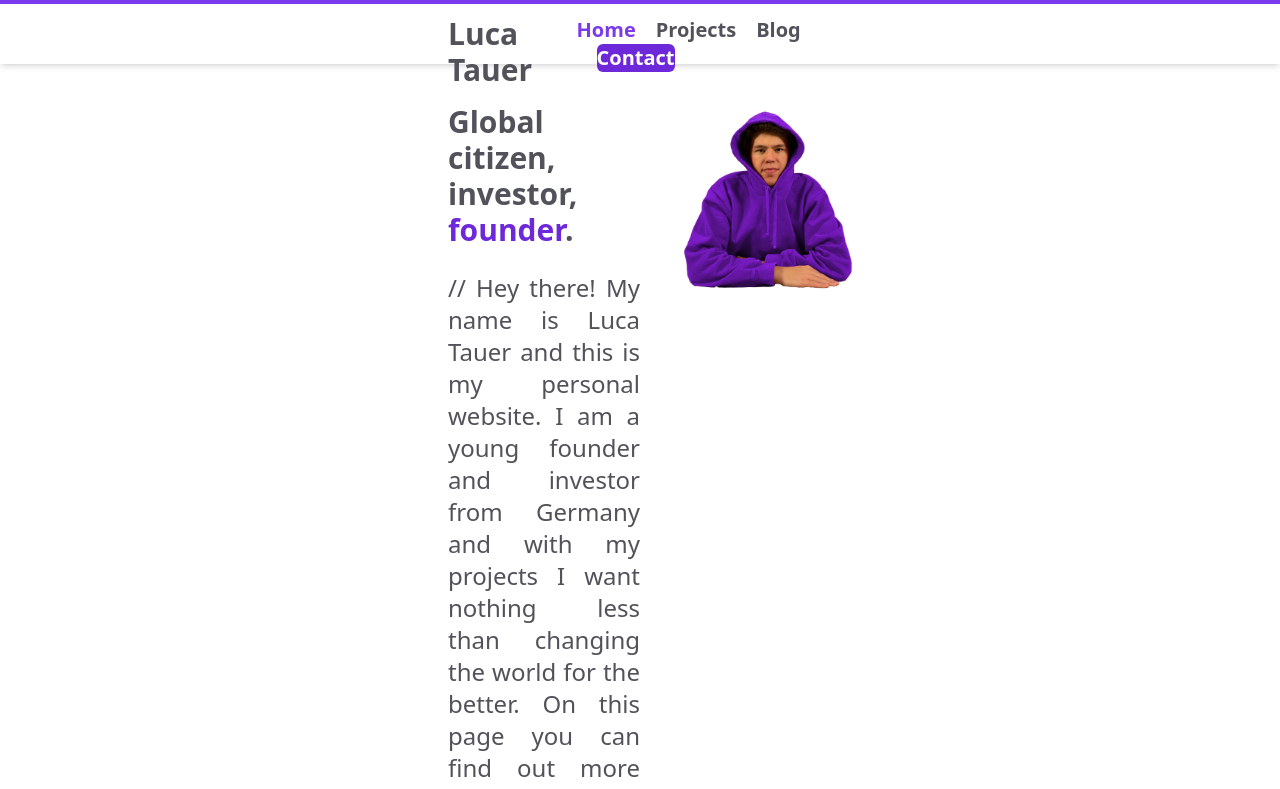
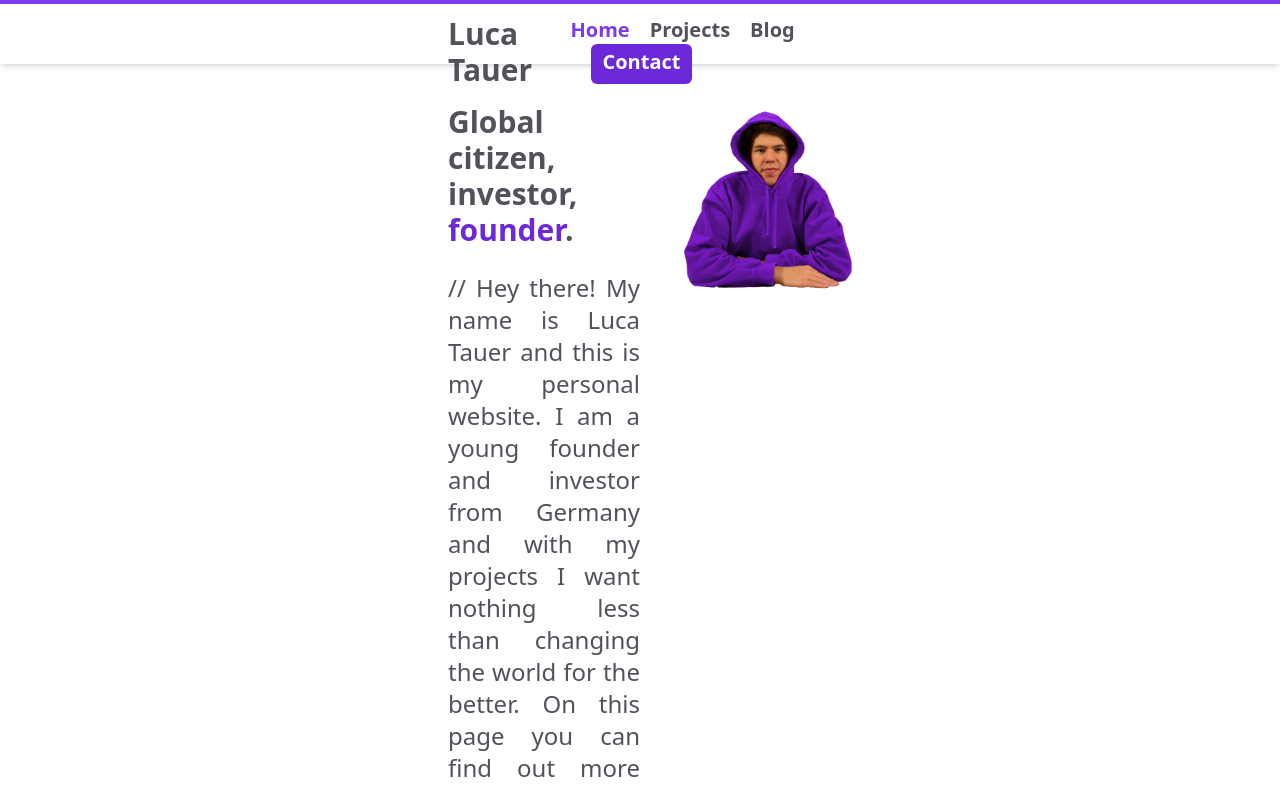
Before and after one commit to lucatauer/lucatauer.com, a React (Create React App) app: page / in a window 1280 px wide. Shown: the top 789 px of the page. Built offline with nearby package versions, Linux system fonts and the light colour scheme.

Commit message:
updated contact.js

```diff
--- a/src/pages/Contact.js
+++ b/src/pages/Contact.js
@@ -1,4 +1,5 @@
 import React from "react";
+import '../input.css';
 import { Dialog, Transition } from '@headlessui/react'
 import { Fragment, useState } from 'react'
 
--- a/tailwind.config.js
+++ b/tailwind.config.js
@@ -5,7 +5,7 @@ module.exports = {
             './src/pages/Blog.js',
             './src/pages/HelloThere.js',
             './src/pages/DidSoftwareEatTheWorld.js',
-            './src/Contact.js',
+            './src/pages/Contact.js',
 ],
   theme: {
     extend: {
```
Also changed, not shown: 7 other files (tests, documents, lock files or other folders).
